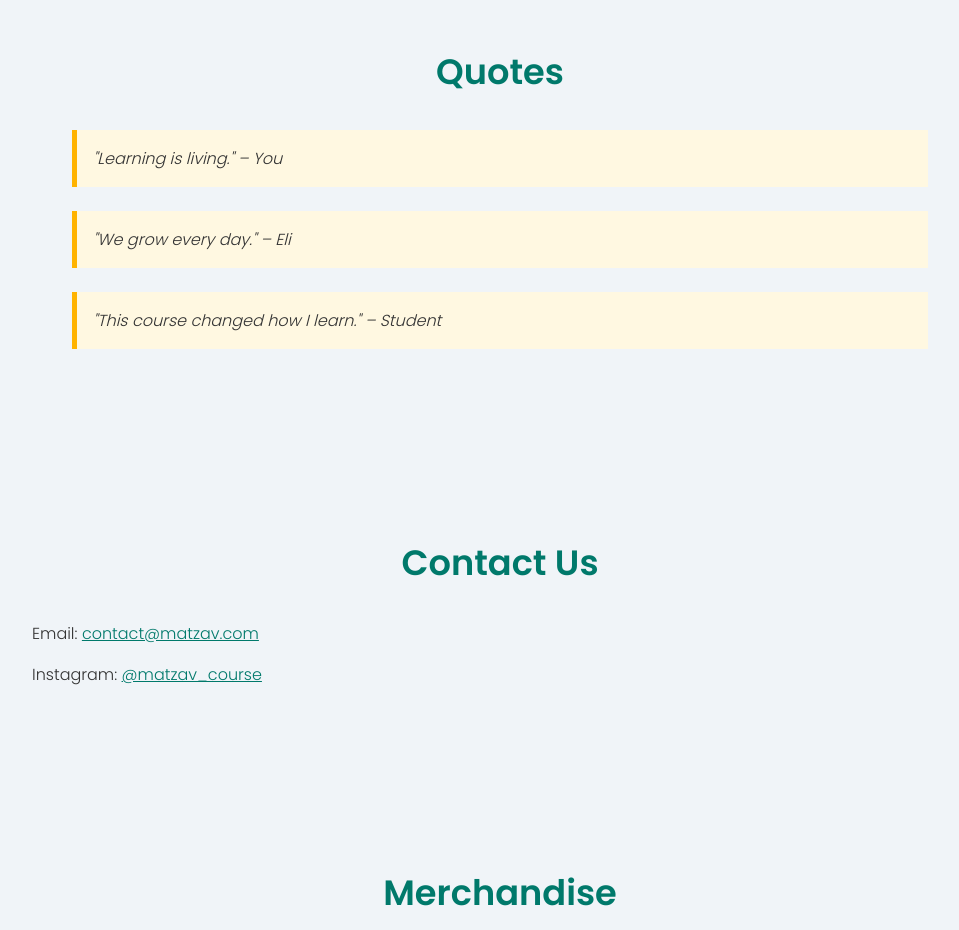
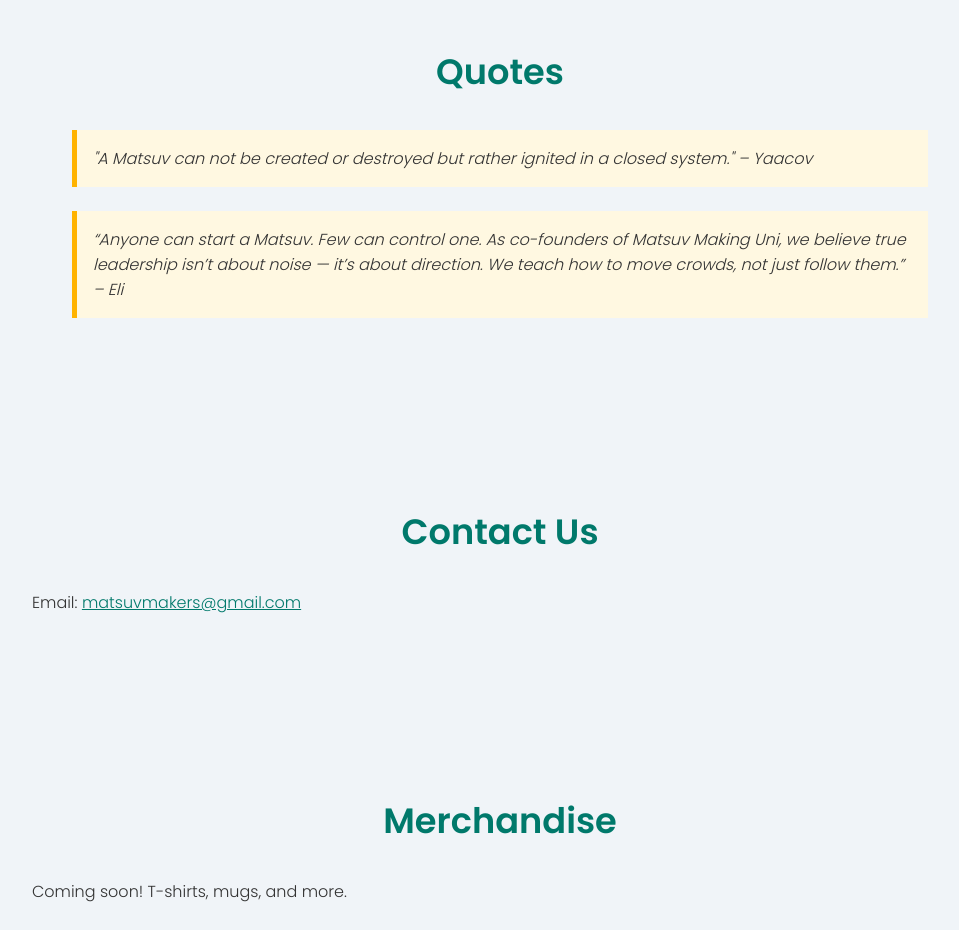
Before and after one commit to rafkander/matzav, a plain HTML site: page index.html in a window 1280 px wide. Shown: the part 2600-3530 px from the top of the page, without its empty margins (140-1099 px from the left). Drawn offline with Linux system fonts and the light colour scheme.

Commit message:
Update index.html
added

```diff
--- a/index.html
+++ b/index.html
@@ -3,7 +3,7 @@
 <head>
   <meta charset="UTF-8" />
   <meta name="viewport" content="width=device-width, initial-scale=1.0" />
-  <title>Matzav - Make it Fresh</title>
+  <title>Matzav - Make it Booming</title>
   <link href="https://fonts.googleapis.com/css2?family=Poppins:wght@300;600&display=swap" rel="stylesheet">
   <style>
     * {
@@ -122,7 +122,9 @@
   <section class="hero">
     <h2>Make it fresh.</h2>
     <p>Make your own revolution.</p>
-    <button>Start Free Trial</button>
+    <button onclick="window.open('https://docs.google.com/forms/d/e/1FAIpQLSd9OJDyzYYx-lBQB-21f-qBtG-r1KD-3wQn42LRbo06LH67wQ/viewform?usp=dialog', '_blank')">
+  Start Free Trial
+    </button>
   </section>
 
   <section id="videos">
@@ -150,15 +152,13 @@
 
   <section id="quotes">
     <h3 class="section-title">Quotes</h3>
-    <blockquote>"Learning is living." – You</blockquote>
-    <blockquote>"We grow every day." – Eli</blockquote>
-    <blockquote>"This course changed how I learn." – Student</blockquote>
+    <blockquote>"A Matsuv can not be created or destroyed but rather ignited in a closed system." – Yaacov</blockquote>
+    <blockquote>“Anyone can start a Matsuv. Few can control one. As co-founders of Matsuv Making Uni, we believe true leadership isn’t about noise — it’s about direction. We teach how to move crowds, not just follow them.” – Eli</blockquote>
   </section>
 
   <section id="contact">
     <h3 class="section-title">Contact Us</h3>
-    <p>Email: <a href="mailto:contact@matzav.com">contact@matzav.com</a></p>
-    <p>Instagram: <a href="https://instagram.com/matzav_course" target="_blank">@matzav_course</a></p>
+    <p>Email: <a href="mailto:matsuvmakers@gmail.com">matsuvmakers@gmail.com</a></p>
   </section>
 
   <section id="merch">
```
